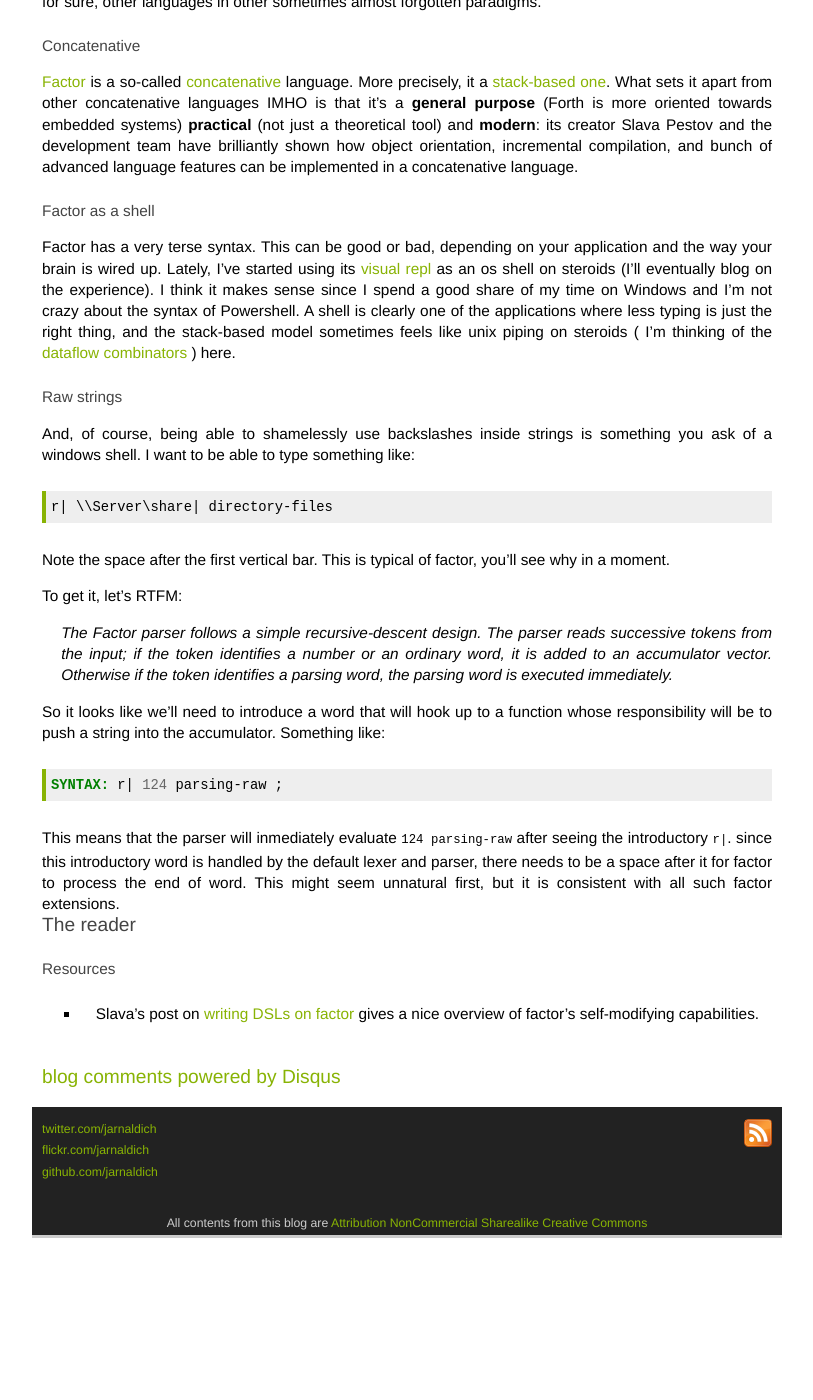
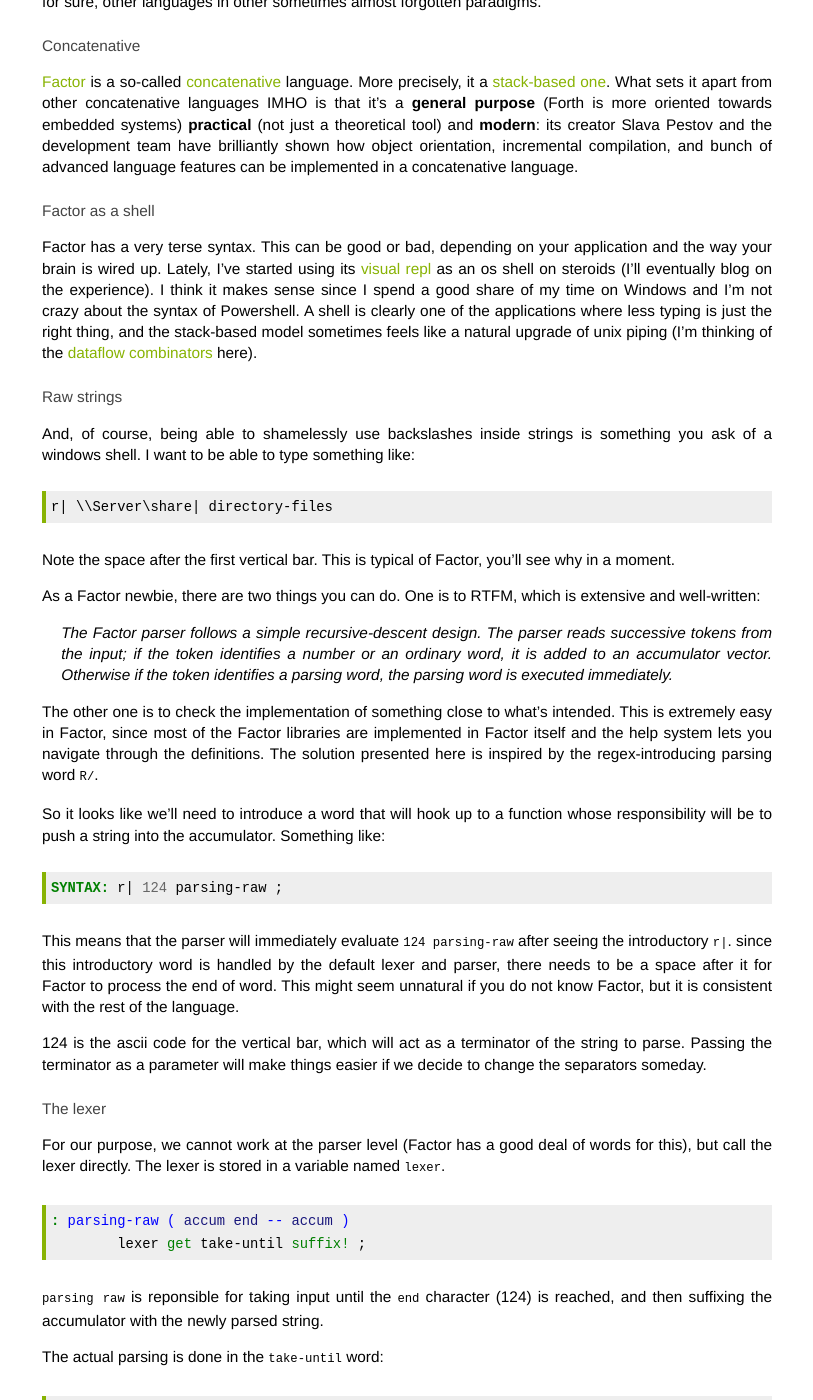
Before and after one commit to jarnaldich/jarnaldich.github.com, a Jekyll site: the page built from _posts/2013-02-24-raw-strings-in-factor.markdown, in a window 1280 px wide and 1400 px high, scrolled down 315 px. Shown: the whole window, without its empty margins (233-1046 px from the left). Built offline with Jekyll 4.4.1, drawn with Linux system fonts in a browser that asks for light colours; comment, search, counter and statistics services are not loaded; before the commit the page ends 1553 px from its top, so only the background shows below that; some of the changed text lies outside the part shown.

Commit message:
Working on the Factor raw string article

```diff
--- a/_posts/2013-02-24-raw-strings-in-factor.markdown
+++ b/_posts/2013-02-24-raw-strings-in-factor.markdown
@@ -1,9 +1,8 @@
 ---
 layout: post
 title: Raw Strings in Factor
-tags: factor concatenative
+tags: Factor concatenative
 ---
-
 
 Ok, you may think I have a fixation with [raw
 strings](2011/08/07/raw-strings-in-racket.html). If you're like
@@ -40,10 +39,10 @@ as an os shell on steroids (I'll eventually blog on the experience). I
 think it makes sense since I spend a good share of my time on Windows
 and I'm not crazy about the syntax of Powershell. A shell is clearly
 one of the applications where less typing is just the right thing, and
-the stack-based model sometimes feels like unix piping on steroids (
-I'm thinking of the
+the stack-based model sometimes feels like a natural upgrade of unix
+piping (I'm thinking of the
 [dataflow combinators](http://docs.factorcode.org/content/article-dataflow-combinators.html)
-) here.
+here).
 
 ## Raw strings
 
@@ -56,11 +55,22 @@ r| \\Server\share| directory-files
 {% endhighlight %}
 
 Note the space after the first vertical bar. This is typical of
-factor, you'll see why in a moment.
+Factor, you'll see why in a moment.
 
-To get it, let's RTFM:
+As a Factor newbie, there are two things you can do. One is to RTFM,
+which is extensive and well-written:
 
-> The Factor parser follows a simple recursive-descent design. The parser reads successive tokens from the input; if the token identifies a number or an ordinary word, it is added to an accumulator vector. Otherwise if the token identifies a parsing word, the parsing word is executed immediately.
+>   The Factor parser follows a simple recursive-descent design. The
+>   parser reads successive tokens from the input; if the token
+>   identifies a number or an ordinary word, it is added to an
+>   accumulator vector. Otherwise if the token identifies a parsing
+>   word, the parsing word is executed immediately.
+
+The other one is to check the implementation of something close to
+what's intended. This is extremely easy in Factor, since most of the
+Factor libraries are implemented in Factor itself and the help system
+lets you navigate through the definitions. The solution presented here
+is inspired by the regex-introducing parsing word `R/`.
 
 So it looks like we'll need to introduce a word that will hook up to a
 function whose responsibility will be to push a string into the
@@ -70,19 +80,67 @@ accumulator. Something like:
 SYNTAX: r| 124 parsing-raw ;
 {% endhighlight %}
 
-This means that the parser will inmediately evaluate `124 parsing-raw`
+This means that the parser will immediately evaluate `124 parsing-raw`
 after seeing the introductory `r|`. since this introductory word is
 handled by the default lexer and parser, there needs to be a space
-after it for factor to process the end of word. This might seem
-unnatural first, but it is consistent with all such factor extensions.
+after it for Factor to process the end of word. This might seem
+unnatural if you do not know Factor, but it is consistent with the
+rest of the language.
 
+124 is the ascii code for the vertical bar, which will act as a
+terminator of the string to parse. Passing the terminator as a
+parameter will make things easier if we decide to change the
+separators someday.
 
+## The lexer
 
-### The reader
+For our purpose, we cannot work at the parser level (Factor has a good
+deal of words for this), but call the lexer directly. The lexer is
+stored in a variable named `lexer`.
 
+{% highlight factor %}
+: parsing-raw ( accum end -- accum )
+        lexer get take-until suffix! ;
+{% endhighlight %}
+
+`parsing raw` is reponsible for taking input until the `end` character
+(124) is reached, and then suffixing the accumulator with the newly
+parsed string.
+
+The actual parsing is done in the `take-until` word:
+
+{% highlight factor %}
+: take-until ( end lexer -- string )
+        [
+                [ 1 + ] dip
+                [ index-from ] 2keep
+                [ swapd subseq ]
+                [ 2drop 1 + ] 3bi
+        ] change-lexer-column ;
+{% endhighlight %}
+
+The word `change-lexer-column` calls its quotation with the column and
+the line text of the lexer at that moment. The first line, then, just
+skips that compulsory blank after the introductory word `r|`. The next
+two lines find the positon of the terminator (`index-from`) and
+extract the string accordingly (`subseq`). At the end of the quotation
+`change-lexer-column` finds the new lexer column at the top of the
+stack, and just below it lies our return value: the raw string.
+
+Let's try it:
+
+{% highlight factor %}
+IN: scratchpad r| \\Server\share|
+
+--- Data stack:
+"\\\\Server\\share"
+IN: scratchpad
+{% endhighlight %}
+
+Done!
 
 ## Resources
 
 - Slava's post on
-  [writing DSLs on factor](http://factor-language.blogspot.com.es/2009/09/survey-of-domain-specific-languages-in.html)
-  gives a nice overview of factor's self-modifying capabilities.
+  [writing DSLs on Factor](http://factor-language.blogspot.com.es/2009/09/survey-of-domain-specific-languages-in.html)
+  gives a nice overview of Factor's self-modifying capabilities.
```
